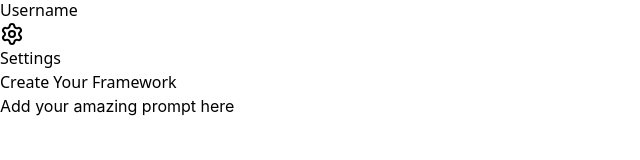
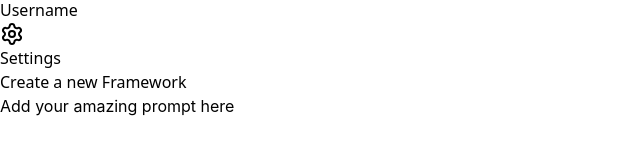
Before and after one commit to thatsickusername/PromptCraft, a React (Vite) app: page / in a window 1280 px wide. Both pictures are taken after a click on the element "Frameworks". Shown: the part 530-690 px from the top of the page, without its empty margins (0-640 px from the left). Built offline with nearby package versions, Linux system fonts and the light colour scheme.

Commit message:
Refactor: Improve FrameworkEditor UI for a card based text area

```diff
--- a/src/components/framework/FrameworkEditor.tsx
+++ b/src/components/framework/FrameworkEditor.tsx
@@ -203,15 +203,19 @@ export default function FrameworkEditor({ onSave, setAlertMessage }: FrameworkEd
   return (
     <div className="flex w-full h-full">
       {/* Editor Area */}
-      <div className="flex-1 flex flex-col p-4 md:p-8">
-        <h2 className="text-xl md:text-2xl font-bold mb-4">Create Your Framework</h2>
+      <div className="flex flex-1 items-center justify-center min-h-screen p-4 md:p-8">
+        <div className="border border-gray-200 bg-gray-50 rounded-xl shadow-md w-2/3 overflow-hidden">
+          <header className="p-4 border-b border-gray-200">
+            <h2 className="text-sm font-semibold text-gray-800">Create a new Framework</h2>
+          </header>
+
           <div
             ref={editorRef}
             contentEditable
             onInput={handleInput}
             onMouseUp={handleSelection}
             onKeyUp={handleSelection}
-          className="flex-1 p-6 text-base md:text-lg bg-white rounded-xl shadow-md border border-gray-200 resize-none overflow-auto focus:outline-none focus:ring-2 focus:ring-indigo-500 transition-all duration-300"
+            className="flex-1 p-6 text-base md:text-lg bg-white resize-none overflow-auto outline-none focus:outline-none transition-all duration-300"
             style={{ fontFamily: 'Inter, sans-serif', minHeight: '300px' }}
           />
           {selectedWord && !showSidebar && (
@@ -219,6 +223,16 @@ export default function FrameworkEditor({ onSave, setAlertMessage }: FrameworkEd
               <p>Selected phrase: <strong>{selectedWord}</strong>. To create a variable, click on it and use the sidebar.</p>
             </div>
           )}
+
+          <footer className="p-4 border-t border-gray-200 flex justify-end space-x-4">
+            <button className="px-6 py-2 rounded-lg font-semibold text-sm transition-colors bg-gray-200 text-gray-700 hover:bg-gray-300">
+              Save
+            </button>
+            <button className="px-6 py-2 rounded-lg font-semibold text-sm transition-colors bg-blue-500 text-white hover:bg-blue-600">
+              Publish
+            </button>
+          </footer>
+        </div>
       </div>
 
       <FrameworkSidebar
```
Lines whose indentation alone changed are shown as unchanged.
